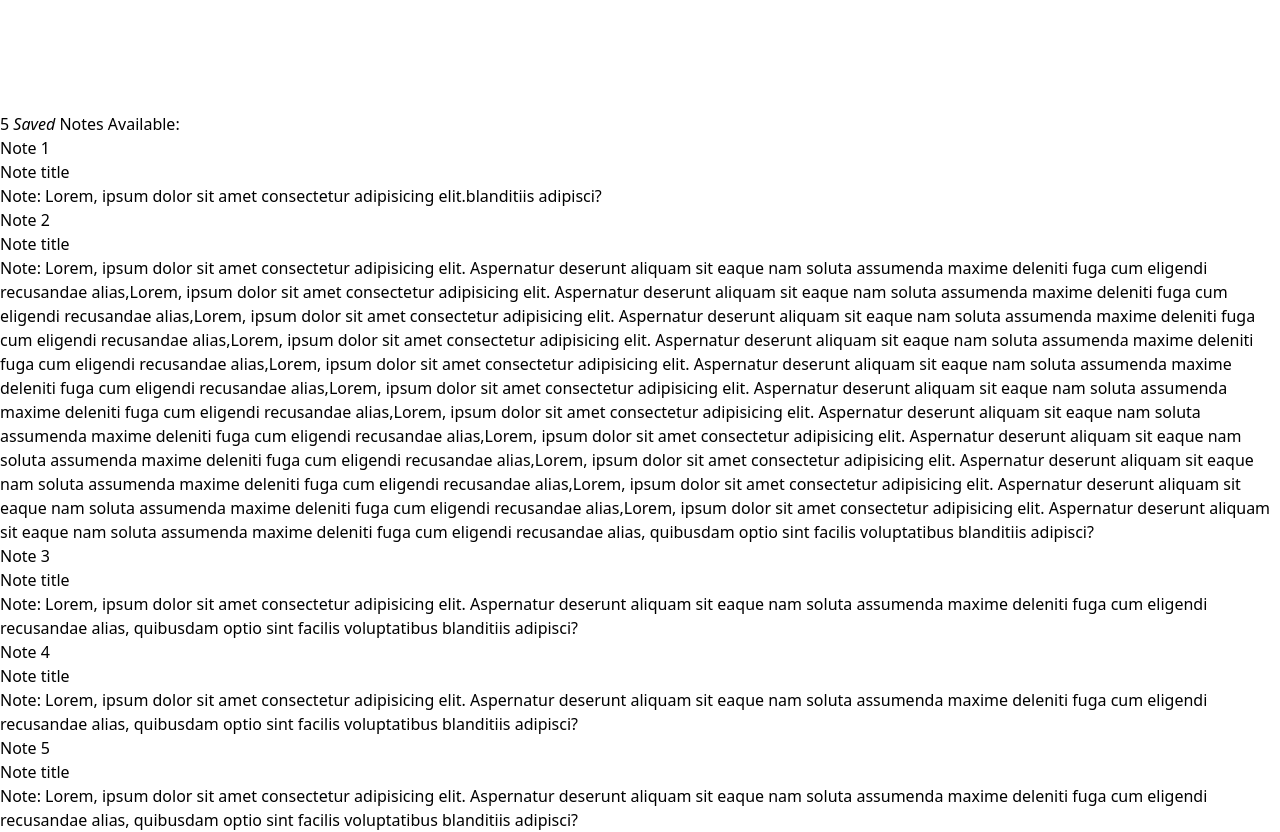
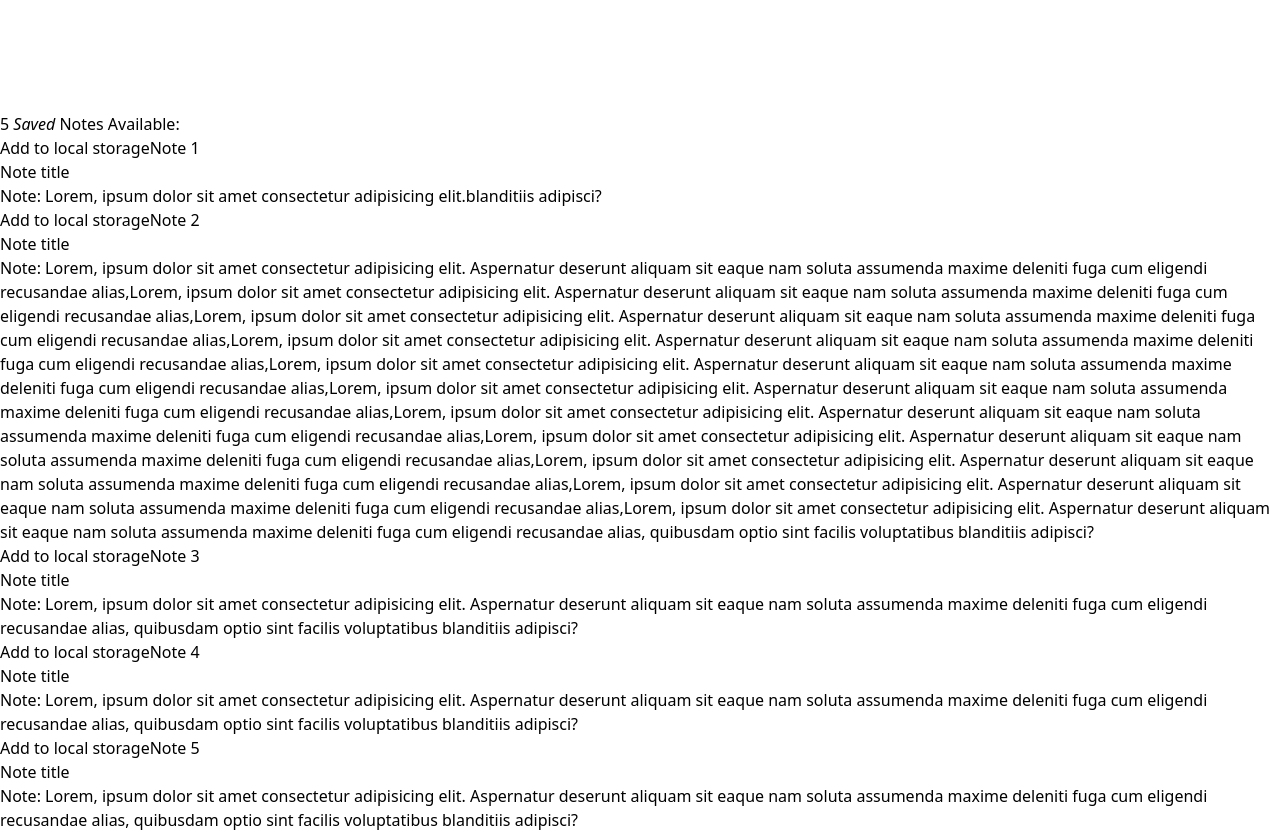
Before and after one commit to monyasau/Notes-app, a React (Vite) app: page / in a window 1280 px wide. Shown: the part 1240-2072 px from the top of the page. Built offline with nearby package versions, Linux system fonts and the light colour scheme.

Commit message:
added a save to localstorage button

```diff
--- a/src/components/Note.jsx
+++ b/src/components/Note.jsx
@@ -1,5 +1,6 @@
-let Note=({noteData})=> {
-    return (<>
+let Note = ({ noteData }) => {
+  return (
+    <>
       {/* <div
           aria-label="backdrop"
           className=" fixed inset-0 z-40 bg-black/20 backdrop-blur-[1px] dark:bg-slate-900/80"
@@ -16,16 +17,22 @@ let Note=({noteData})=> {
         //   setFocusNote(true);
         //   setFocusedNote(note.id);
         // }}
-            onClick={()=>{
+      >
+        <button
+          onClick={() => {
             let stringifiedNoteData = JSON.stringify(noteData);
-              localStorage.setItem(`data${noteData.id}`, stringifiedNoteData)}}
+            localStorage.setItem(`data${noteData.id}`, stringifiedNoteData);
+          }}
+          className="border p-2 mr-3"
         >
+          Add to local storage
+        </button>
         Note {noteData.id}
         <h1 className=" text-xl">{noteData.title}</h1>
         <span>Note: {noteData.content}</span>
       </div>
     </>
   );
-}
+};
 
 export default Note;
```
Lines whose indentation alone changed are shown as unchanged.
